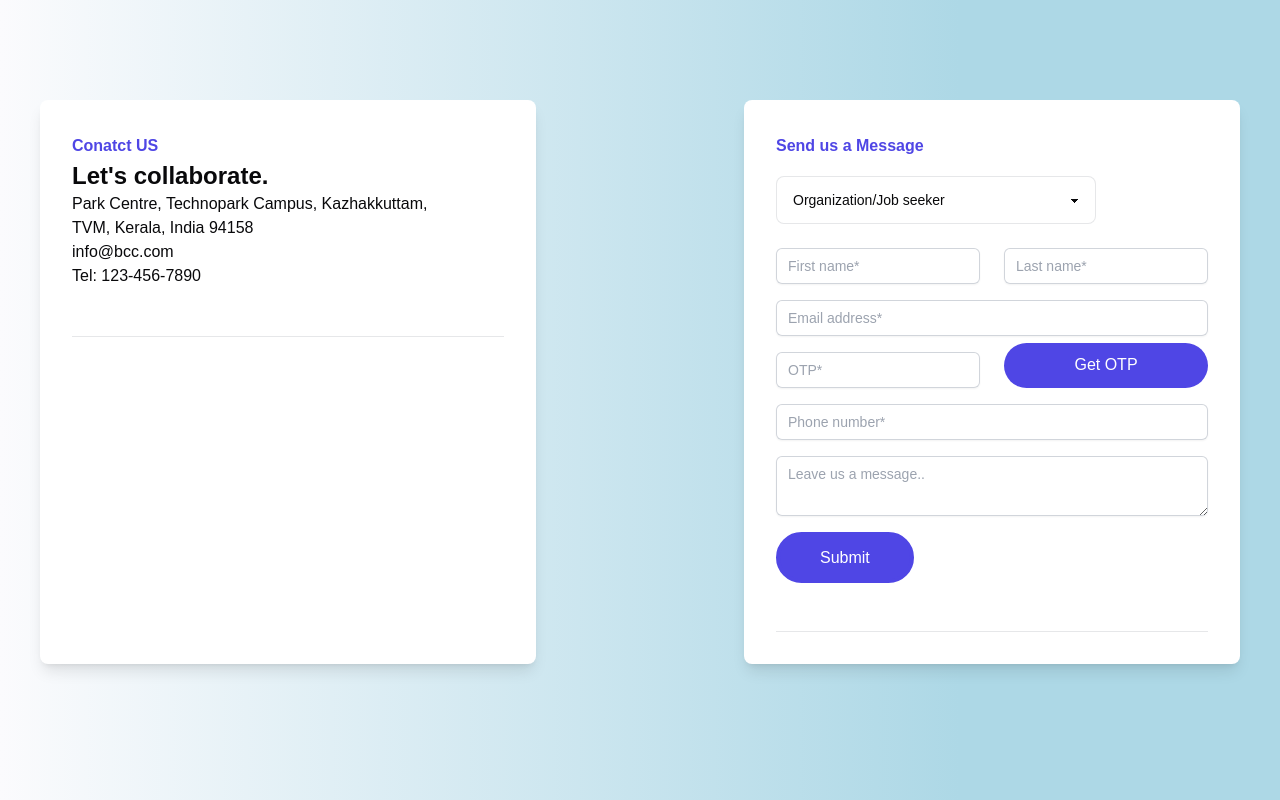
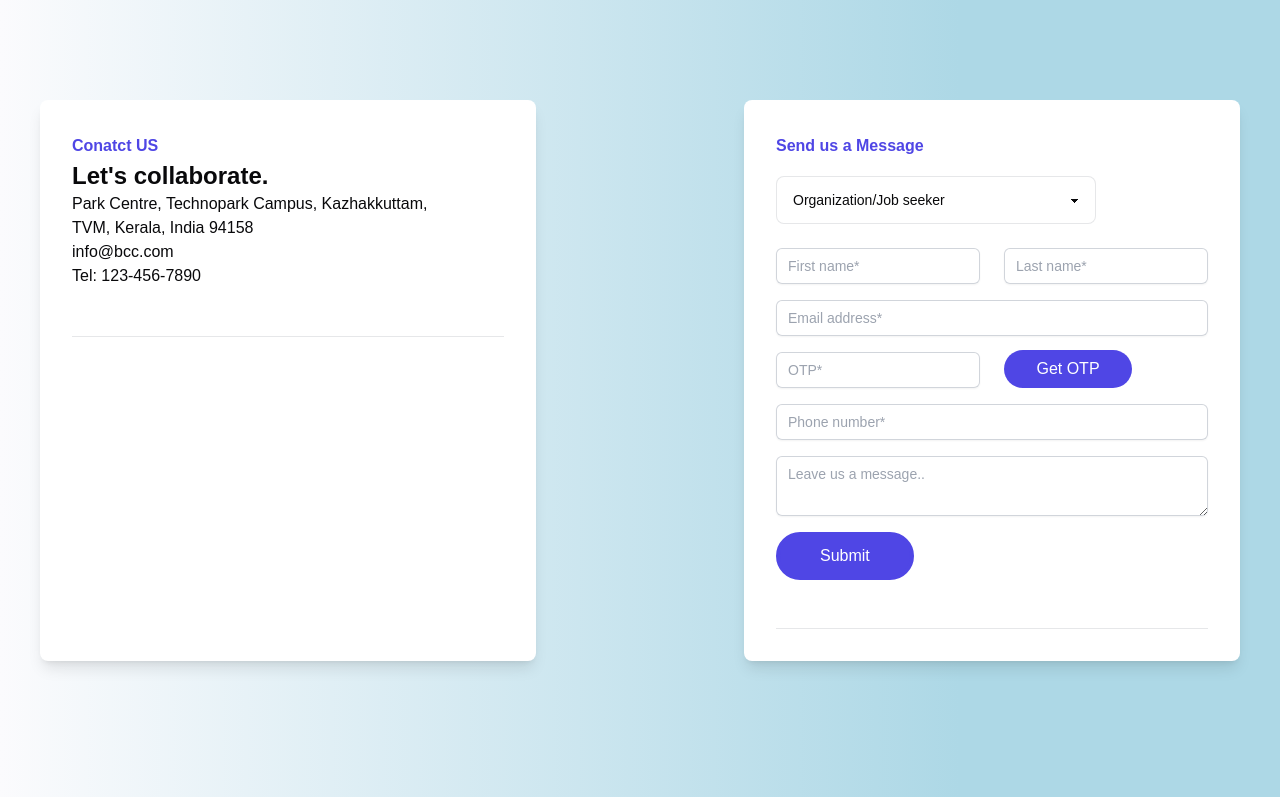
Before and after one commit to neerajng/bcc, a React (Vite) app: page / in a window 1280 px wide. Shown: the part 1600-2400 px from the top of the page. Built offline with nearby package versions, Linux system fonts and the light colour scheme.

Commit message:
Worked on button styling.

```diff
--- a/src/components/ContactForm.jsx
+++ b/src/components/ContactForm.jsx
@@ -74,8 +74,8 @@ const ContactForm = () => {
                         />
                     </div>
 
-                    <div className="sm:col-span-3 relative ">
-                        <button className="text-white absolute inset-x-0 bottom-0
+                    <div className="sm:col-span-2 relative ">
+                        <button className="text-white absolute inset-x-0 bottom-0 py-1.5
                          bg-indigo-600 rounded-full">
                             Get OTP</button>
                     </div>
@@ -110,7 +110,7 @@ const ContactForm = () => {
 
                     <div className="sm:col-span-4 ">
                         <button className="text-white inset-x-0 bottom-0
-                         bg-indigo-600 border-indigo-600 border-4 rounded-full px-10">
+                         bg-indigo-600 border-indigo-600 border-4 rounded-full px-10 py-2">
                             Submit</button>
                     </div>
 
--- a/src/index.css
+++ b/src/index.css
@@ -24,7 +24,6 @@ h1 {
 button {
   border-radius: 8px;
   border: 1px solid transparent;
-  padding: 0.6em 1.2em;
   font-size: 1em;
   font-weight: 500;
   font-family: inherit;
```
